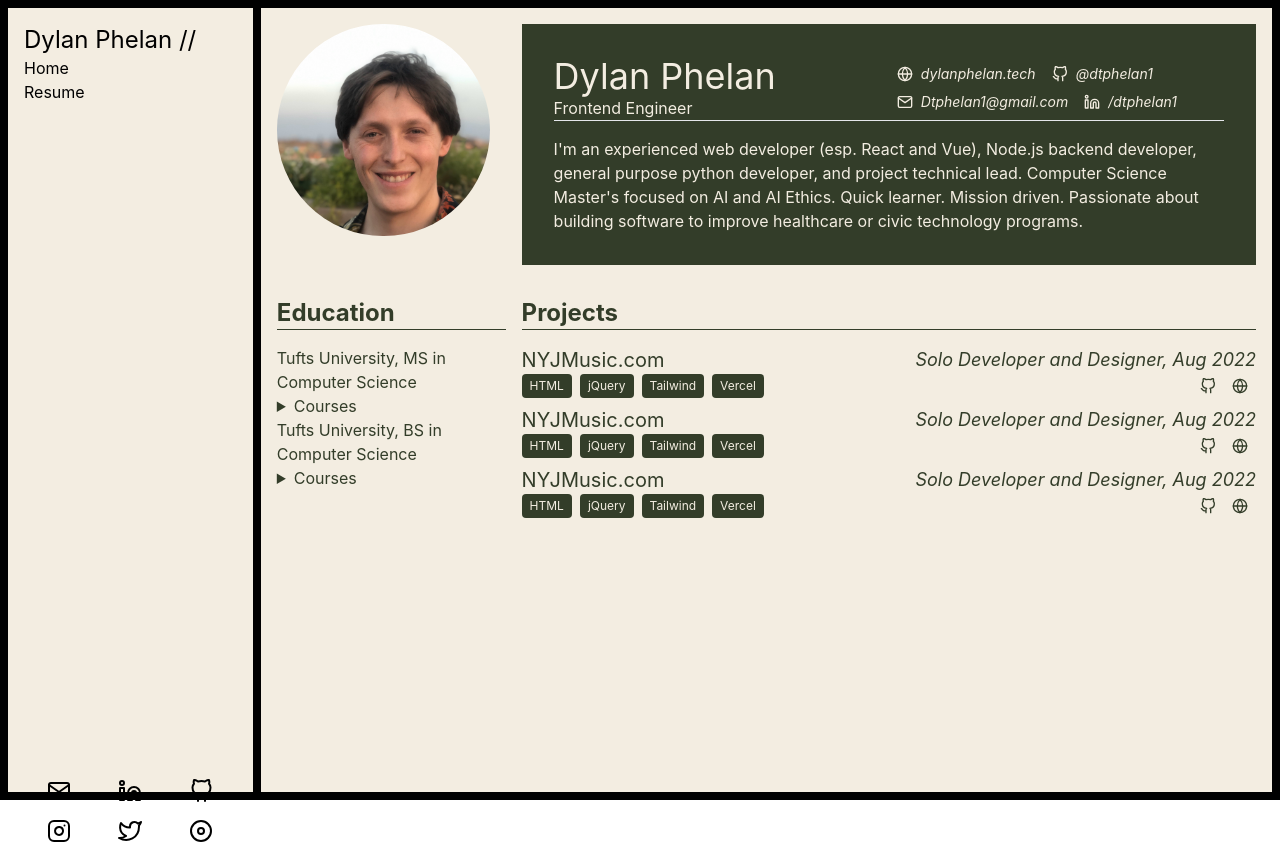
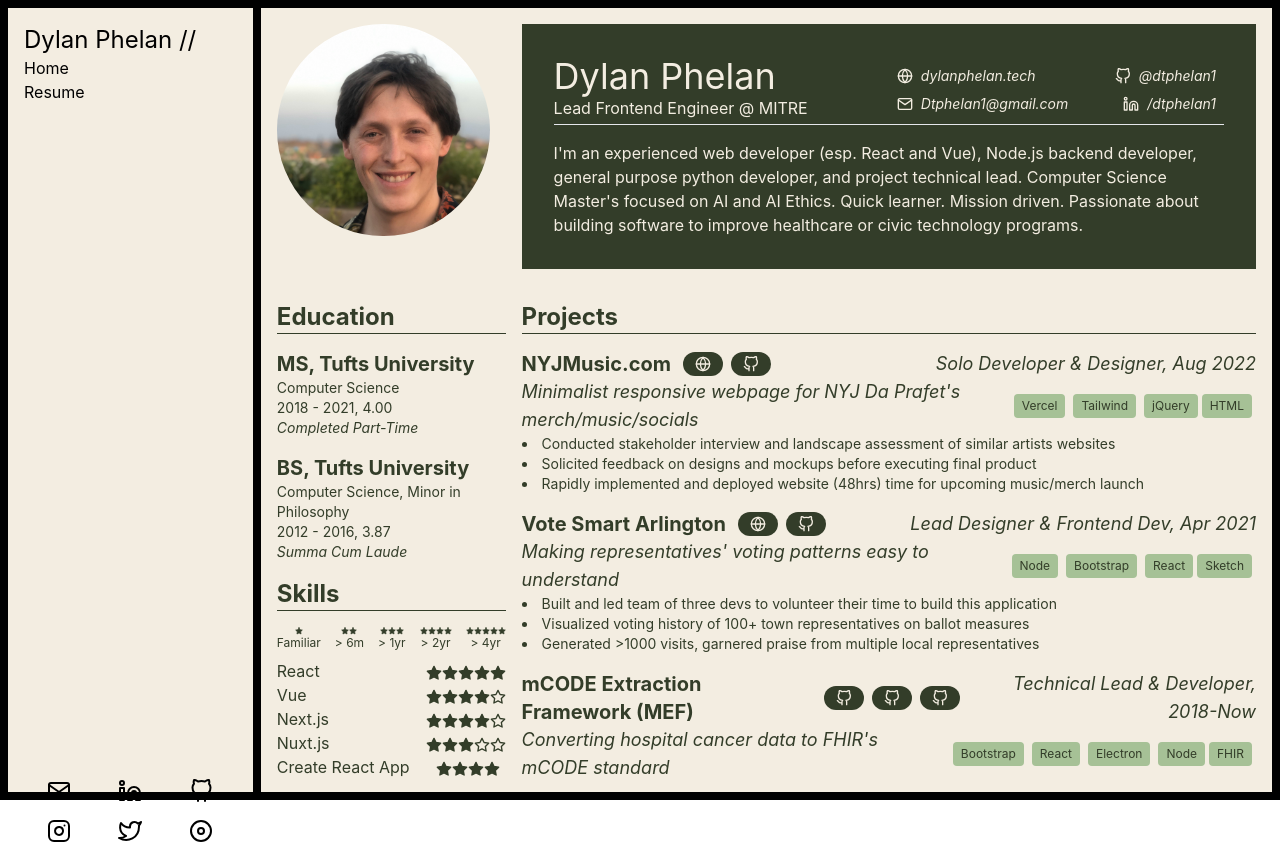
Before and after one commit to Dtphelan1/dtphelan1.github.io, a Next.js app: page / in a window 1280 px wide. Built offline with nearby package versions, Linux system fonts and the light colour scheme.

Commit message:
new colors; skills section; new projects lists; more layout, etc

```diff
--- a/components/PageLayout.js
+++ b/components/PageLayout.js
@@ -20,7 +20,7 @@
         <meta name="description" content="Generated by create next app" />
         <link rel="icon" href="/favicon.ico" />
       </Head>
-      <div className="h-screen w-screen flex flex-col sm:flex-row bg-black p-2 ">
+      <div className="h-screen w-screen max-h-screen box-border flex flex-col sm:flex-row bg-black p-2 ">
         <div className="basis-1/5 border-black border-b-8 sm:border-b-0 sm:border-r-8 bg-neutral-main px-4 pt-4 flex flex-col justify-between">
           <div id="top-nav" className="">
             <h1 className="text-2xl animate__animated animate__fadeInDown">
--- /dev/null
+++ b/components/SkillLevel.js
@@ -0,0 +1,25 @@
+import { Star } from "react-feather";
+
+export default function SkillLevel({ level }) {
+  const levelArray = [false, false, false, false, false];
+  const levelDescriptions = [
+    "Used the technology on at least one project before",
+    "6+ months experience, developing while referencing documentation frequently",
+    "1+ year experience, comfortable with fundamentals, using documentation for complex tasks",
+    "2+ year experience, developing comfortably without SlackOverflow",
+    "4+ year experience, confident mentoring junior developers on fundamentals",
+  ];
+  levelArray.fill(true, 0, level);
+  return (
+    <div title={levelDescriptions[level - 1]}>
+      {levelArray.map((levelMet) => {
+        return (
+          <Star
+            size={16}
+            className={`text-primary inline ${levelMet ? "fill-primary" : ""}`}
+          />
+        );
+      })}
+    </div>
+  );
+}
--- /dev/null
+++ b/components/SkillLevelLegend.js
@@ -0,0 +1,46 @@
+import { Star } from "react-feather";
+
+export default function SkillLevelLegend() {
+  return (
+    <div className="flex flex-row justify-between mb-2">
+      <div className="flex flex-col  items-center">
+        <Star size="8" className="fill-primary text-primary" />
+        <p className="text-center text-xs">Familiar</p>
+      </div>
+      <div className="flex flex-col items-center">
+        <div className="flex flex-row">
+          <Star size="8" className="fill-primary text-primary" />
+          <Star size="8" className="fill-primary text-primary" />
+        </div>
+        <p className="text-center text-xs">{">"} 6m</p>
+      </div>
+      <div className="flex flex-col items-center">
+        <div className="flex flex-row">
+          <Star size="8" className="fill-primary text-primary" />
+          <Star size="8" className="fill-primary text-primary" />
+          <Star size="8" className="fill-primary text-primary" />
+        </div>
+        <p className="text-center text-xs">{">"} 1yr</p>
+      </div>
+      <div className="flex flex-col items-center">
+        <div className="flex flex-row">
+          <Star size="8" className="fill-primary text-primary" />
+          <Star size="8" className="fill-primary text-primary" />
+          <Star size="8" className="fill-primary text-primary" />
+          <Star size="8" className="fill-primary text-primary" />
+        </div>
+        <p className="text-center text-xs">{">"} 2yr</p>
+      </div>
+      <div className="flex flex-col items-center">
+        <div className="flex flex-row">
+          <Star size="8" className="fill-primary text-primary" />
+          <Star size="8" className="fill-primary text-primary" />
+          <Star size="8" className="fill-primary text-primary" />
+          <Star size="8" className="fill-primary text-primary" />
+          <Star size="8" className="fill-primary text-primary" />
+        </div>
+        <p className="text-center text-xs">{">"} 4yr</p>
+      </div>
+    </div>
+  );
+}
--- a/pages/index.js
+++ b/pages/index.js
@@ -1,7 +1,9 @@
+import React from "react";
 import Image from "next/image";
+import { Globe, GitHub, Mail, Linkedin } from "react-feather";
 import headshot from "../public/headshot.jpeg";
-
-import { Globe, GitHub, Mail, Linkedin } from "react-feather";
+import SkillLevel from "../components/SkillLevel";
+import SkillLevelLegend from "../components/SkillLevelLegend";
 
 function projectMetadata(project) {
   return (
@@ -14,72 +16,15 @@
 }
 
 export default function Resume() {
-  const projects = [
-    {
-      id: "nyj-music-1",
-      role: "Solo Developer and Designer",
-      date: "Aug 2022",
-      title: "NYJMusic.com",
+  const aboutMe = {
+    name: "Dylan Phelan",
+    title: "Lead Frontend Engineer @ MITRE",
+    elevatorPitch: `I'm an experienced web developer (esp. React and Vue), Node.js
+    backend developer, general purpose python developer, and project
+    technical lead. Computer Science Master's focused on AI and AI
+    Ethics. Quick learner. Mission driven. Passionate about building
+    software to improve healthcare or civic technology programs.`,
     links: [
-        {
-          url: "https://www.nyjmusic.com/",
-          Icon: GitHub,
-        },
-        {
-          url: "https://github.com/Dtphelan1/NYJ",
-          Icon: Globe,
-        },
-      ],
-      problem:
-        "Up and coming artist NYJ Da Prafet needs a simple website to point fans towards his merchandise, music releases, and socials",
-      approach:
-        "A minimalist but eye-catching responsive webpage that directs users to his content.",
-      tags: ["HTML", "jQuery", "Tailwind", "Vercel"],
-    },
-    {
-      id: "nyj-music-2",
-      role: "Solo Developer and Designer",
-      date: "Aug 2022",
-      title: "NYJMusic.com",
-      links: [
-        {
-          url: "https://www.nyjmusic.com/",
-          Icon: GitHub,
-        },
-        {
-          url: "https://github.com/Dtphelan1/NYJ",
-          Icon: Globe,
-        },
-      ],
-      problem:
-        "Up and coming artist NYJ Da Prafet needs a simple website to point fans towards his merchandise, music releases, and socials",
-      approach:
-        "A minimalist but eye-catching responsive webpage that directs users to his content.",
-      tags: ["HTML", "jQuery", "Tailwind", "Vercel"],
-    },
-    {
-      id: "nyj-music-4",
-      role: "Solo Developer and Designer",
-      date: "Aug 2022",
-      title: "NYJMusic.com",
-      links: [
-        {
-          url: "https://www.nyjmusic.com/",
-          Icon: GitHub,
-        },
-        {
-          url: "https://github.com/Dtphelan1/NYJ",
-          Icon: Globe,
-        },
-      ],
-      problem:
-        "Up and coming artist NYJ Da Prafet needs a simple website to point fans towards his merchandise, music releases, and socials",
-      approach:
-        "A minimalist but eye-catching responsive webpage that directs users to his content.",
-      tags: ["HTML", "jQuery", "Tailwind", "Vercel"],
-    },
-  ];
-  const links = [
       {
         id: "website",
         link: "https://www.dylanphelan.tech",
@@ -104,18 +49,172 @@
         display: "/dtphelan1",
         Icon: Linkedin,
       },
+    ],
+  };
+  const projects = [
+    {
+      id: "nyj-music",
+      role: "Solo Developer & Designer",
+      date: "Aug 2022",
+      title: "NYJMusic.com",
+      links: [
+        {
+          url: "https://www.nyjmusic.com/",
+          title: "Website",
+          Icon: Globe,
+        },
+        {
+          url: "https://github.com/Dtphelan1/NYJ",
+          title: "Code",
+          Icon: GitHub,
+        },
+      ],
+      elevatorPitch:
+        "Minimalist responsive webpage for NYJ Da Prafet's merch/music/socials",
+      bullets: [
+        "Conducted stakeholder interview and landscape assessment of similar artists websites",
+        "Solicited feedback on designs and mockups before executing final product",
+        "Rapidly implemented and deployed website (48hrs) time for upcoming music/merch launch",
+      ],
+      tags: ["HTML", "jQuery", "Tailwind", "Vercel"],
+    },
+    {
+      id: "VSA",
+      role: "Lead Designer & Frontend Dev",
+      date: "Apr 2021 ",
+      title: "Vote Smart Arlington",
+      links: [
+        {
+          url: "https://www.votesmartarlington.com/#/ ",
+          title: "Website",
+          Icon: Globe,
+        },
+        {
+          url: "https://github.com/dtphelan1/arlington-ma-town-member-voting",
+          title: "Code",
+          Icon: GitHub,
+        },
+      ],
+      elevatorPitch:
+        "Making representatives' voting patterns easy to understand",
+      bullets: [
+        "Built and led team of three devs to volunteer their time to build this application",
+        "Visualized voting history of 100+ town representatives on ballot measures",
+        "Generated >1000 visits, garnered praise from multiple local representatives",
+      ],
+      tags: ["Sketch", "React", "Bootstrap", "Node"],
+    },
+    {
+      id: "mCODE-Extraction-Client",
+      role: "Technical Lead & Developer",
+      date: "2018-Now",
+      title: "mCODE Extraction Framework (MEF)",
+      links: [
+        {
+          url: "https://github.com/mcode/mcode-extraction-framework",
+          title: "Code for core mCODE Extraction Framework",
+          Icon: GitHub,
+        },
+        {
+          url: "https://github.com/mcode/base-icare-extraction-client",
+          title: "Code for ICAREdata Client",
+          Icon: GitHub,
+        },
+        {
+          url: "https://github.com/mcode/mcode-extraction-ui",
+          title: "Code for Extraction UI",
+          Icon: GitHub,
+        },
+      ],
+      elevatorPitch: "Converting hospital cancer data to FHIR's mCODE standard",
+      bullets: [
+        "Built Node command line tool for extracting & translating healthcare data from proprietary formats to the FHIR's mCODE standard",
+        "Architected framework for modularity across data sources and usecase extensibility ",
+        "Led the development of 6+ github repositories leveraging the MEF in 2+ applications",
+        "Enabled MITRE's ICAREdata clinical trial data analysis with data extracted by MEF",
+      ],
+      tags: ["FHIR", "Node", "Electron", "React", "Bootstrap"],
+    },
+    {
+      id: "rttd-web-app",
+      title: "RTTD Web Application",
+      role: "Technical Lead & Developer",
+      date: "2018-Now",
+      links: [
+        {
+          url: "https://github.com/mcode/mcode-extraction-framework",
+          title: "Code for core mCODE Extraction Framework",
+          Icon: GitHub,
+        },
+        {
+          url: "https://github.com/mcode/base-icare-extraction-client",
+          title: "Code for ICAREdata Client",
+          Icon: GitHub,
+        },
+        {
+          url: "https://github.com/mcode/mcode-extraction-ui",
+          title: "Code for Extraction UI",
+          Icon: GitHub,
+        },
+      ],
+      elevatorPitch: "Converting hospital cancer data to FHIR's mCODE standard",
+      bullets: [
+        "Built Node command line tool for extracting & translating healthcare data from proprietary formats to the FHIR's mCODE standard",
+        "Architected framework for modularity across data sources and usecase extensibility ",
+        "Led the development of 6+ github repositories leveraging the MEF in 2+ applications",
+        "Delivered initial prototype within 3 weeks, enabling stakeholder interviews",
+      ],
+      tags: ["React", "CRA", "Tailwind", "Prettier", "GitHub Workflows"],
+    },
   ];
-  const aboutMe = {
-    name: "Dylan Phelan",
-    title: "Frontend Engineer",
-    elevatorPitch: `I'm an experienced web developer (esp. React and Vue), Node.js
-    backend developer, general purpose python developer, and project
-    technical lead. Computer Science Master's focused on AI and AI
-    Ethics. Quick learner. Mission driven. Passionate about building
-    software to improve healthcare or civic technology programs.`,
-  };
+  const education = [
+    {
+      school: "Tufts University",
+      degree: "MS",
+      focus: "Computer Science",
+      period: "2018 - 2021",
+      gpa: "4.00",
+      notes: "Completed Part-Time",
+    },
+    {
+      school: "Tufts University",
+      degree: "BS",
+      focus: "Computer Science, Minor in Philosophy",
+      period: "2012 - 2016",
+      gpa: "3.87",
+      notes: "Summa Cum Laude",
+    },
+  ];
+  const skills = [
+    { name: "React", level: 5 },
+    { name: "Vue", level: 4 },
+    { name: "Next.js", level: 4 },
+    { name: "Nuxt.js", level: 3 },
+    { name: "Create React App (CRA)", level: 5 },
+    { name: "React Router", level: 4 },
+    { name: "HTML", level: 5 },
+    { name: "Bootstrap", level: 4 },
+    { name: "Material UI", level: 3 },
+    { name: "Bulma", level: 1 },
+    { name: "CSS", level: 5 },
+    { name: "Tailwind", level: 4 },
+    { name: "SASS", level: 3 },
+    { name: "CSS Modules", level: 1 },
+    { name: "JavaScript", level: 5 },
+    { name: "Node.js", level: 4 },
+    { name: "Python", level: 4 },
+    { name: "Flask", level: 2 },
+    { name: "Vercel", level: 2 },
+    { name: "Heroku", level: 3 },
+    { name: "GitHub Pages", level: 4 },
+    { name: "GitHub Workflows", level: 3 },
+    { name: "Docker", level: 3 },
+    { name: "Eslint/Prettier", level: 3 },
+    { name: "HL7 FHIR", level: 4 },
+  ];
+
   return (
-    <main>
+    <div className="h-screen md:h-auto md:max-h-[97vh] overflow-auto">
       <div
         id="contact-and-high-level "
         className="p-4 max-w-screen-xl mx-auto bg-primary xl:bg-neutral-main flex flex-wrap"
@@ -132,14 +231,17 @@
         {/* Need the wrapping div so the HR can be the same length as the top-level bio info */}
         <div className="basis-full xl:basis-3/4 xl:p-8 bg-primary text-neutral-main">
           <div className="flex items-center justify-between">
-            <header className="basis-1/2">
+            <header className="basis-1/2 mb-1">
               <h1 className="text-4xl ">{aboutMe.name}</h1>
               <p>{aboutMe.title}</p>
             </header>
             <address id="links" className="text-sm basis-1/2">
-              <ul className="flex flex-row flex-wrap">
-                {links.map((link, i) => (
-                  <li className="flex items-center mx-2 my-1" key={link.id}>
+              <ul className="flex flex-row flex-wrap justify-between">
+                {aboutMe.links.map((link, i) => (
+                  <li
+                    className="flex items-center mx-2 my-1 text-sm"
+                    key={link.id}
+                  >
                     <link.Icon size={16} className="inline mr-2" />
                     <a
                       target="_blank"
@@ -158,30 +260,36 @@
         </div>
       </div>
       <div className="p-4 max-w-screen-xl mx-auto bg-neutral-main flex flex-wrap-reverse xl:flex-wrap text-primary">
-        <section className="basis-full xl:basis-1/4 xl:pr-4">
+        <section className="basis-full xl:basis-1/4 xl:pr-4 flex flex-wrap">
+          <div className="basis-full sm:basis-1/2 xl:basis-full pr-0 sm:pr-4 xl:pr-0">
             <h2 className="text-2xl font-bold ">Education</h2>
             <hr className="w-full border-primary pb-4" />
-          <div>
-            <h3>Tufts University, MS in Computer Science</h3>
-            <details className="">
-              <summary>Courses</summary>
+            {education.map((edu) => (
+              <article className="mb-4">
+                <h3 className="text-xl font-bold">
+                  {edu.degree}, {edu.school}
+                </h3>
+                <p className="text-sm">{edu.focus}</p>
+                <p className="text-sm">
+                  {edu.period}, {edu.gpa}
+                </p>
+                {edu.notes && <p className="text-sm italic">{edu.notes}</p>}
+              </article>
+            ))}
+          </div>
+          <div className="basis-full sm:basis-1/2 xl:basis-full">
+            <h2 className="text-2xl font-bold ">Skills</h2>
+            <hr className="w-full border-primary pb-4" />
+
+            <SkillLevelLegend />
             <ul>
-                <li>AI Ethics</li>
-                <li>Working with Corpora</li>
-                <li>Graph Theory</li>
+              {skills.map((skill) => (
+                <li className="mb flex justify-between ">
+                  <p>{skill.name}</p>
+                  <SkillLevel level={skill.level} />
+                </li>
+              ))}
             </ul>
-            </details>
-          </div>
-          <div>
-            <h3>Tufts University, BS in Computer Science</h3>
-            <details>
-              <summary>Courses</summary>
-              <ul>
-                <li>AI Ethics</li>
-                <li>Working with Corpora</li>
-                <li>Graph Theory</li>
-              </ul>
-            </details>
           </div>
         </section>
         <section className="basis-full xl:basis-3/4">
@@ -191,46 +299,63 @@
             return (
               <article
                 id={project.id}
-                className="pb-2 last-of-type:pb-4"
+                className="mb-4 last-of-type:mb-4"
                 key={project.id}
               >
-                <div>
                 <header>
                   <div className="w-full flex flex-row justify-between">
-                      <h3 className="text-xl">{project.title}</h3>
-                      <p className="text-lg">{projectMetadata(project)}</p>
+                    <div className="flex items-center">
+                      <h3 className="text-xl font-bold mr-2">
+                        {project.title}
+                      </h3>
+                      {/* Links */}
+                      {project.links.map((link) => (
+                        <a
+                          target="__blank"
+                          href={link.url}
+                          key={link.url}
+                          title={link.title}
+                          className="text-xl bg-primary text-neutral-main rounded-full  px-1 py-1 mx-1 font-bold animate__animated hover:animate__tada"
+                        >
+                          <link.Icon className="mx-2" size={16} />
+                        </a>
+                      ))}
                     </div>
+                    <p className="text-lg text-right">
+                      {projectMetadata(project)}
+                    </p>
+                  </div>
+                  {/* Tags */}
                   <div className="w-full flex flex-row justify-between items-center">
-                      <div className="flex">
+                    <p className="text-lg italic flex-2">
+                      {project.elevatorPitch}
+                    </p>
+                    <div className="flex flex-1 flex-row-reverse">
                       {project.tags.map((tag) => {
                         return (
                           <p
                             id={tag}
                             key={tag}
-                              className="inline px-2 py-1 mx-1 first-of-type:ml-0 rounded bg-primary text-neutral-main text-xs "
+                            className="inline px-2 py-1 mx-1 first-of-type:ml-0 rounded bg-primary-ultra-light text-primary text-xs "
                           >
                             {tag}
                           </p>
                         );
                       })}
                     </div>
-                      <div className="flex flex-row">
-                        {project.links.map((link) => (
-                          <a target="__blank" href={link.url} key={link.url}>
-                            <link.Icon className="mx-2" size={16} />
-                          </a>
-                        ))}
-                      </div>
                   </div>
                 </header>
-                </div>
-                <div></div>
-                <p></p>
+                {/* Bullets */}
+                <ul className="list-inside list-disc text-sm">
+                  {project.bullets?.map((bullet) => (
+                    <li key={bullet}>{bullet}</li>
+                  ))}
+                </ul>
               </article>
             );
           })}
         </section>
       </div>
-    </main>
+    </div>
   );
 }
--- a/tailwind.config.js
+++ b/tailwind.config.js
@@ -8,7 +8,9 @@
       colors: {
         "neutral-main": "#F3EDE1",
         primary: "#333d29",
-        secondary: "#7f4f24",
+        "primary-light": "#556944",
+        "primary-ultra-light": "#A6C196",
+        secondary: "#7F4F24",
       },
     },
   },
```
Also changed, not shown: components/Canvas.js (+4 -4 lines). Lines whose indentation alone changed are shown as unchanged.
